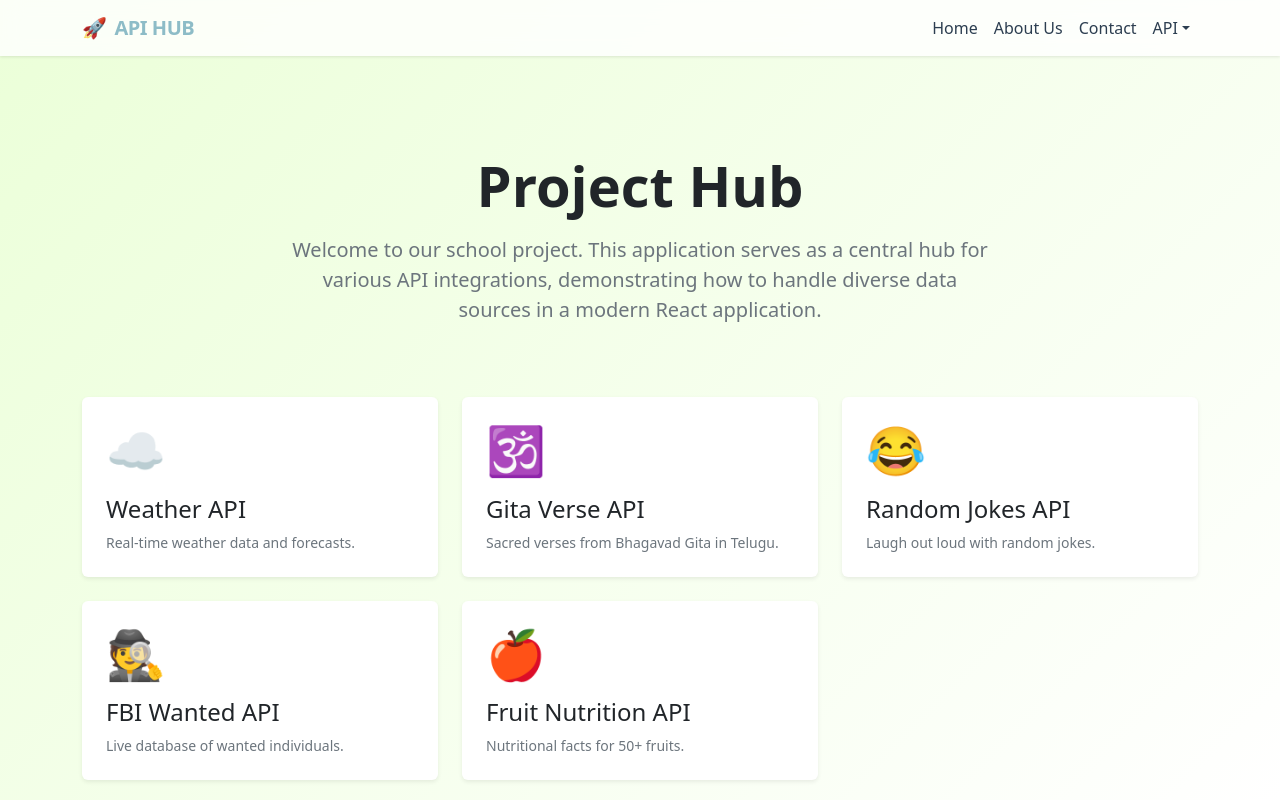
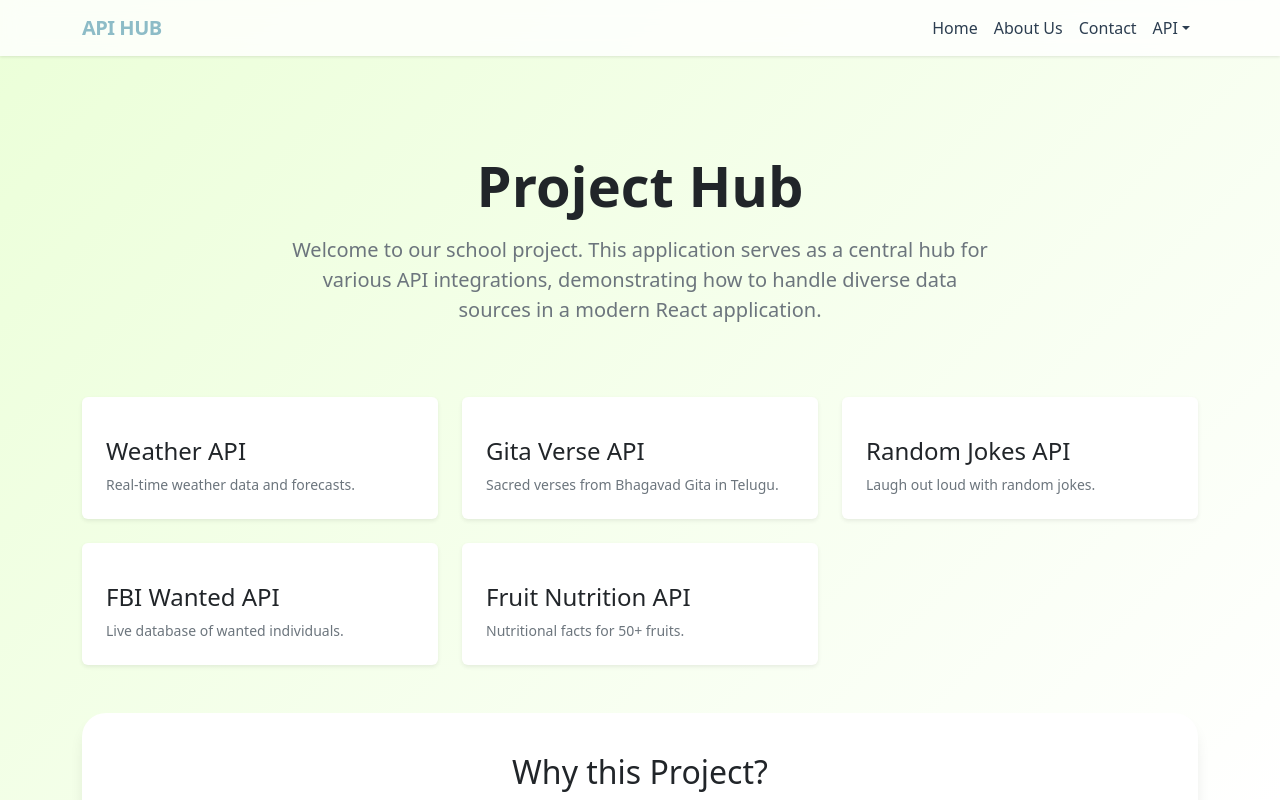
Before and after one commit to Thrinath008/pep-project-api, a React (Vite) app in the folder client/: page / in a window 1280 px wide. Shown: the top 800 px of the page. Built offline with nearby package versions, Linux system fonts and the light colour scheme.

Commit message:
Complete minimalist cleanup: removed all emojis and images

```diff
--- a/client/src/App.jsx
+++ b/client/src/App.jsx
@@ -15,7 +15,6 @@ function App() {
             <nav className="navbar navbar-expand-lg sticky-top">
                 <div className="container">
                     <Link className="navbar-brand d-flex align-items-center" to="/">
-                        <span className="me-2">🚀</span>
                         API HUB
                     </Link>
                     <button className="navbar-toggler" type="button" data-bs-toggle="collapse" data-bs-target="#navbarNav">
--- a/client/src/pages/About.jsx
+++ b/client/src/pages/About.jsx
@@ -5,11 +5,9 @@ function About() {
         <div className="py-5">
             <div className="main-card shadow-sm mx-auto" style={{ maxWidth: '800px' }}>
                 <div className="text-center mb-5">
-                    <div className="bg-primary text-white rounded-circle d-inline-flex align-items-center justify-content-center mb-4" style={{ width: '80px', height: '80px' }}>
-                        <span className="h1 m-0">👨‍💻</span>
-                    </div>
                     <h1 className="display-5 fw-bold">About Our Project</h1>
                 </div>
+
 
                 <p className="lead text-secondary text-center mb-5">
                     This platform was developed as a school submission to showcase the power of modern web technologies.
--- a/client/src/pages/Home.jsx
+++ b/client/src/pages/Home.jsx
@@ -3,11 +3,12 @@ import { Link } from 'react-router-dom'
 
 function Home() {
     const apis = [
-        { name: 'Weather API', description: 'Real-time weather data and forecasts.', path: '/weather', class: 'bg-weather', icon: '☁️' },
-        { name: 'Gita Verse API', description: 'Sacred verses from Bhagavad Gita in Telugu.', path: '/gita', class: 'bg-gita', icon: '🕉️' },
-        { name: 'Random Jokes API', description: 'Laugh out loud with random jokes.', path: '/jokes', class: 'bg-joke', icon: '😂' },
-        { name: 'FBI Wanted API', description: 'Live database of wanted individuals.', path: '/wanted', class: 'bg-fbi', icon: '🕵️' },
-        { name: 'Fruit Nutrition API', description: 'Nutritional facts for 50+ fruits.', path: '/fruits', class: 'bg-fruit', icon: '🍎' },
+        { name: 'Weather API', description: 'Real-time weather data and forecasts.', path: '/weather', class: 'bg-weather', icon: '' },
+        { name: 'Gita Verse API', description: 'Sacred verses from Bhagavad Gita in Telugu.', path: '/gita', class: 'bg-gita', icon: '' },
+        { name: 'Random Jokes API', description: 'Laugh out loud with random jokes.', path: '/jokes', class: 'bg-joke', icon: '' },
+        { name: 'FBI Wanted API', description: 'Live database of wanted individuals.', path: '/wanted', class: 'bg-fbi', icon: '' },
+        { name: 'Fruit Nutrition API', description: 'Nutritional facts for 50+ fruits.', path: '/fruits', class: 'bg-fruit', icon: '' },
+
     ]
 
     return (
--- a/client/src/pages/Wanted.jsx
+++ b/client/src/pages/Wanted.jsx
@@ -45,14 +45,9 @@ function Wanted() {
                 {items.map((person) => (
                     <div className="col-md-6 col-lg-4" key={person.uid}>
                         <div className="card h-100 shadow-sm border-0 person-card overflow-hidden">
-                            <div style={{ height: '300px', overflow: 'hidden', backgroundColor: '#f0f0f0' }}>
-                                <img
-                                    src={person.images[0]?.large || person.images[0]?.original || 'https://via.placeholder.com/300x400?text=No+Image'}
-                                    className="card-img-top h-100 w-100"
-                                    style={{ objectFit: 'cover' }}
-                                    alt={person.title}
-                                />
+                            <div style={{ height: '50px', backgroundColor: 'var(--accent-color)' }}>
                             </div>
+
                             <div className="card-body">
                                 <h5 className="card-title fw-bold text-uppercase">{person.title}</h5>
                                 <p className="card-text text-muted" style={{ fontSize: '0.9rem' }}>
--- a/client/src/pages/Weather.jsx
+++ b/client/src/pages/Weather.jsx
@@ -58,9 +58,6 @@ function Weather() {
                     <div className="premium-weather-card">
                         <div className="bg-slope"></div>
 
-                        <div className="weather-icon-3d">
-                            <img src={getIconUrl(weather.weather[0].icon)} alt="weather condition" />
-                        </div>
 
                         <div className="weather-header">
                             <h1 className="main-temp">
```
